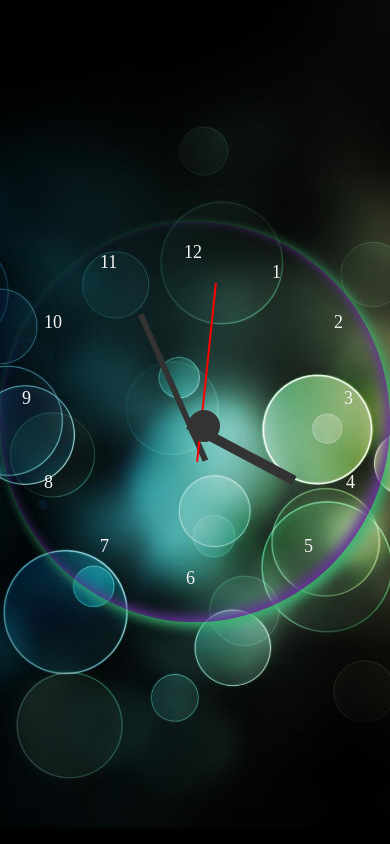
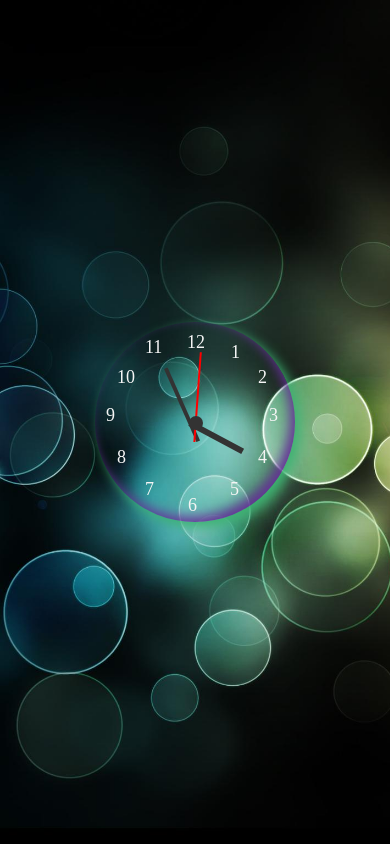
Before and after one commit to RuhamaMalik/Analog-Clock, a plain HTML site: page index.html in a window 390 px wide. Drawn offline with Linux system fonts and the light colour scheme.

Commit message:
work complete

```diff
--- a/style.css
+++ b/style.css
@@ -1,3 +1,7 @@
+
+*{
+  transition: all .2s ease-out;
+}
 
 
 body {
@@ -73,7 +77,7 @@ body {
 
 .number {
   position: absolute;
-  font-size: 18px;
+  font-size: 24px;
   color: whitesmoke;
   transform-origin: 50% 100%;
   pointer-events: none;
@@ -139,7 +143,115 @@ body {
   left: 100px;
 }
 
+@media only screen and (max-width: 400px) {
+  .clock {
 
+  width: 200px;
+  height: 200px;
+}
+
+
+.hour-hand {
+  width: 6px;
+  height: 60px;
+  top: 50px;
+  left: 97px;
+
+}
+
+.minute-hand {
+  width: 4px;
+  height: 80px;
+  top: 40px;
+  left: 98px;
+
+}
+
+.second-hand {
+  width: 2px;
+  height: 90px;
+  top: 30px;
+  left: 99px;
+
+}
+
+.center-circle {
+  width: 14px;
+  height: 14px;
+  top: 94px;
+  left: 94px;
+
+
+
+}
+
+
+
+.number {
+  font-size: 18px;
+}
+
+.number-1 {
+  top: 10px;
+  left: 92px;
+}
+
+.number-2 {
+  top: 20px;
+  left: 136px;
+}
+
+.number-3 {
+  top: 45px;
+  left: 163px;
+}
+
+.number-4 {
+  top: 83px;
+  left: 174px;
+}
+
+.number-5 {
+  top: 125px;
+  left: 163px;
+}
+
+.number-6 {
+  top: 157px;
+  left: 135px;
+}
+
+.number-7 {
+  top: 173px;
+  left: 93px;
+}
+
+.number-8 {
+  top: 157px;
+  left: 50px;
+}
+
+.number-9 {
+  top: 125px;
+  left: 22px;
+}
+
+.number-10 {
+  top: 83px;
+  left: 11px;
+}
+
+.number-11 {
+  top: 45px;
+  left: 22px;
+}
+
+.number-12 {
+  top: 15px;
+  left: 50px;
+}
+
+}
 
 /*body {
   display: flex;
```
